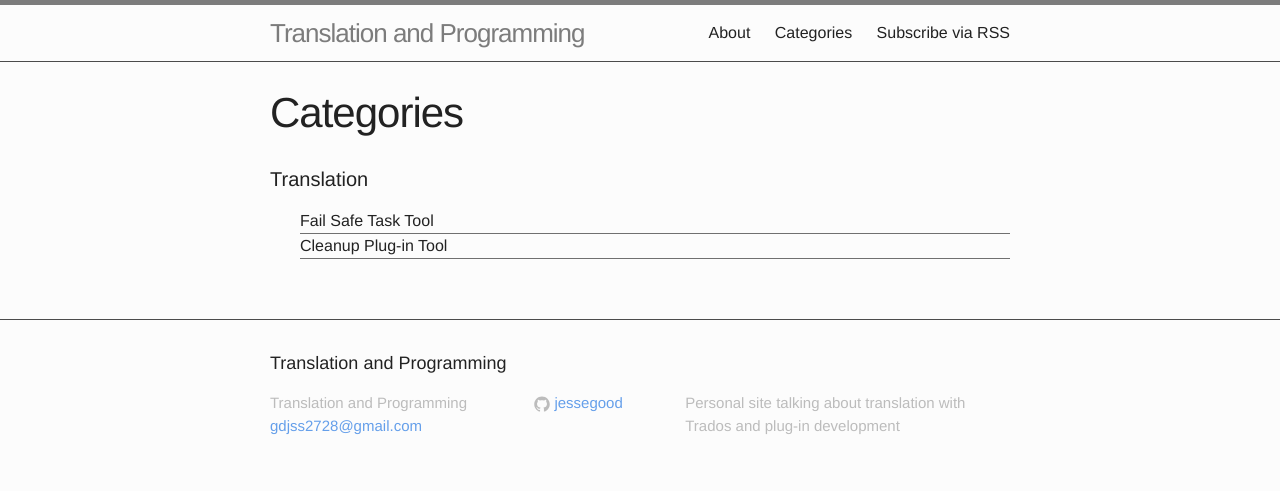
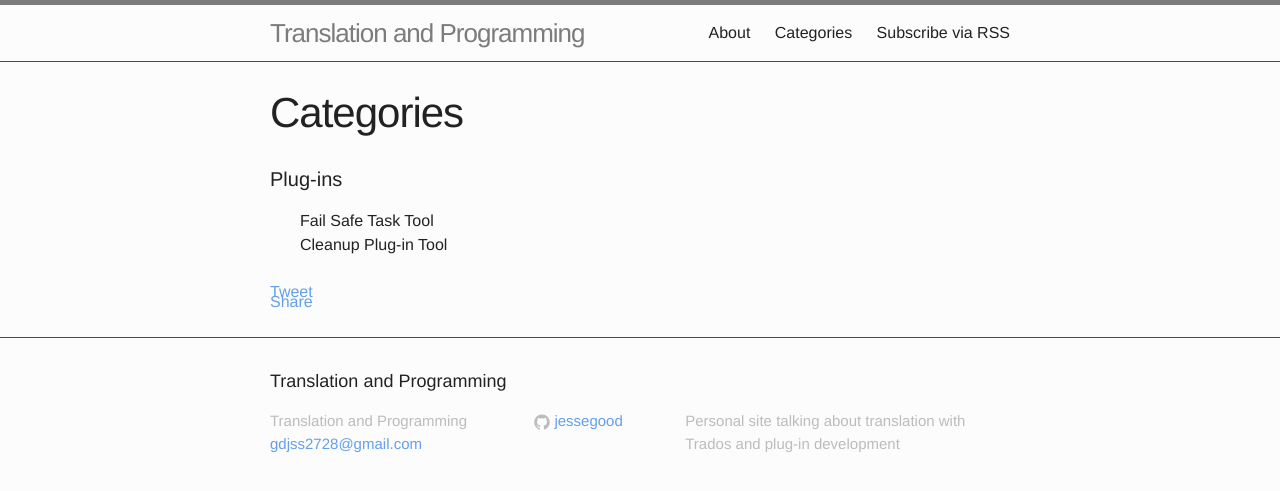
Before and after one commit to jessegood/jessegood.github.io, a Jekyll site: the page built from categories.md, in a window 1280 px wide. Shown: the top 491 px of the page. Built offline with Jekyll 4.4.1, drawn with Linux system fonts in a browser that asks for light colours; comment, search, counter and statistics services are not loaded.

Commit message:
Added shared links and updated project

```diff
--- a/_config.yml
+++ b/_config.yml
@@ -18,6 +18,6 @@
 
 exclude: ["node_modules", "gulpfile.js"]
 
-gems: [jekyll-paginate]
+gems: ["jekyll-paginate"]
 
 paginate: 1
--- /dev/null
+++ b/_includes/facebook.html
@@ -0,0 +1,8 @@
+<div id="fb-root"></div>
+<script>(function(d, s, id) {
+  var js, fjs = d.getElementsByTagName(s)[0];
+  if (d.getElementById(id)) return;
+  js = d.createElement(s); js.id = id;
+  js.src = "//connect.facebook.net/en_US/sdk.js#xfbml=1&version=v2.8";
+  fjs.parentNode.insertBefore(js, fjs);
+}(document, 'script', 'facebook-jssdk'));</script>
--- /dev/null
+++ b/_includes/google.html
@@ -0,0 +1,3 @@
+<script src="https://apis.google.com/js/platform.js" async defer>
+  {lang: 'en-US'}
+</script>
--- a/_includes/header.html
+++ b/_includes/header.html
@@ -1,5 +1,7 @@
 <header class="site-header">
 
+  {% include facebook.html %}
+  {% include google.html %}
   <div class="wrapper">
 
     <a class="site-title" href="{{ site.baseurl }}/">{{ site.title }}</a>
--- /dev/null
+++ b/_includes/share.html
@@ -0,0 +1,5 @@
+<div class="share">
+    <a href="https://twitter.com/share" class="twitter-share-button" data-show-count="false">Tweet</a><script async src="//platform.twitter.com/widgets.js" charset="utf-8"></script>
+    <div class="fb-share-button" data-href="{{site.url}}{{page.url}}" data-layout="button" data-size="small" data-mobile-iframe="true"><a class="fb-xfbml-parse-ignore" target="_blank" href="https://www.facebook.com/sharer/sharer.php?u=https%3A%2F%2Fdevelopers.facebook.com%2Fdocs%2Fplugins%2F&amp;src=sdkpreparse">Share</a></div>
+    <div class="g-plus" data-action="share"></div>
+</div>
--- a/_layouts/default.html
+++ b/_layouts/default.html
@@ -11,6 +11,7 @@
       <div class="wrapper">
         {{ content }}
 
+        {% include share.html %}
         {% include comments.html %}
       </div>
     </div>
--- a/_posts/2016-05-01-cleanuptool.markdown
+++ b/_posts/2016-05-01-cleanuptool.markdown
@@ -2,7 +2,7 @@
 layout: post
 title:  "Cleanup Plug-in Tool"
 date:   2016-05-01 10:30 +0900
-categories: Translation
+categories: Plug-ins
 comments: true
 ---
 Introducing the Cleanup Plug-in Tool for Trados Studio 2015. <!--more-->
--- a/_posts/2016-05-08-failsafe.markdown
+++ b/_posts/2016-05-08-failsafe.markdown
@@ -2,12 +2,12 @@
 layout: post
 title:  "Fail Safe Task Tool"
 date:   2016-05-08 10:30 +0900
-categories: Translation
+categories: Plug-ins
 comments: true
 ---
 Introducing the Fail Safe Task for Trados Studio 2015. <!--more-->
 
-**NOTE**: You can download the pre-release [from here][pluginpath].
+**NOTE**: You can download the latest release [from here][pluginpath].
 
 * TOC
 {:toc}
@@ -59,4 +59,4 @@
 
 ![failsafe report failed](/assets/failsafetool/failsafe-report-failed.png)
 
-[pluginpath]:    https://github.com/jessegood/Leo.FailSafeTask/releases/tag/v1.0-beta
+[pluginpath]:    https://github.com/jessegood/Leo.FailSafeTask/releases/tag/v1.1
--- a/_sass/_base.scss
+++ b/_sass/_base.scss
@@ -220,12 +220,17 @@
 
 #category li {
     list-style: none;
-    border-bottom: 1px solid darken($grey-color, 30%);
     position: relative;
-    /*width: 200px;*/
 }
 
 #category li:hover {
-    background: #3d3d3d;
+    background: #cccccc;
     cursor: pointer;
 }
+
+/**
+ * Sharing buttons
+ */
+.share {
+    line-height: 10px;
+}
```
Also changed, not shown: Gemfile.lock, 1 other file.
